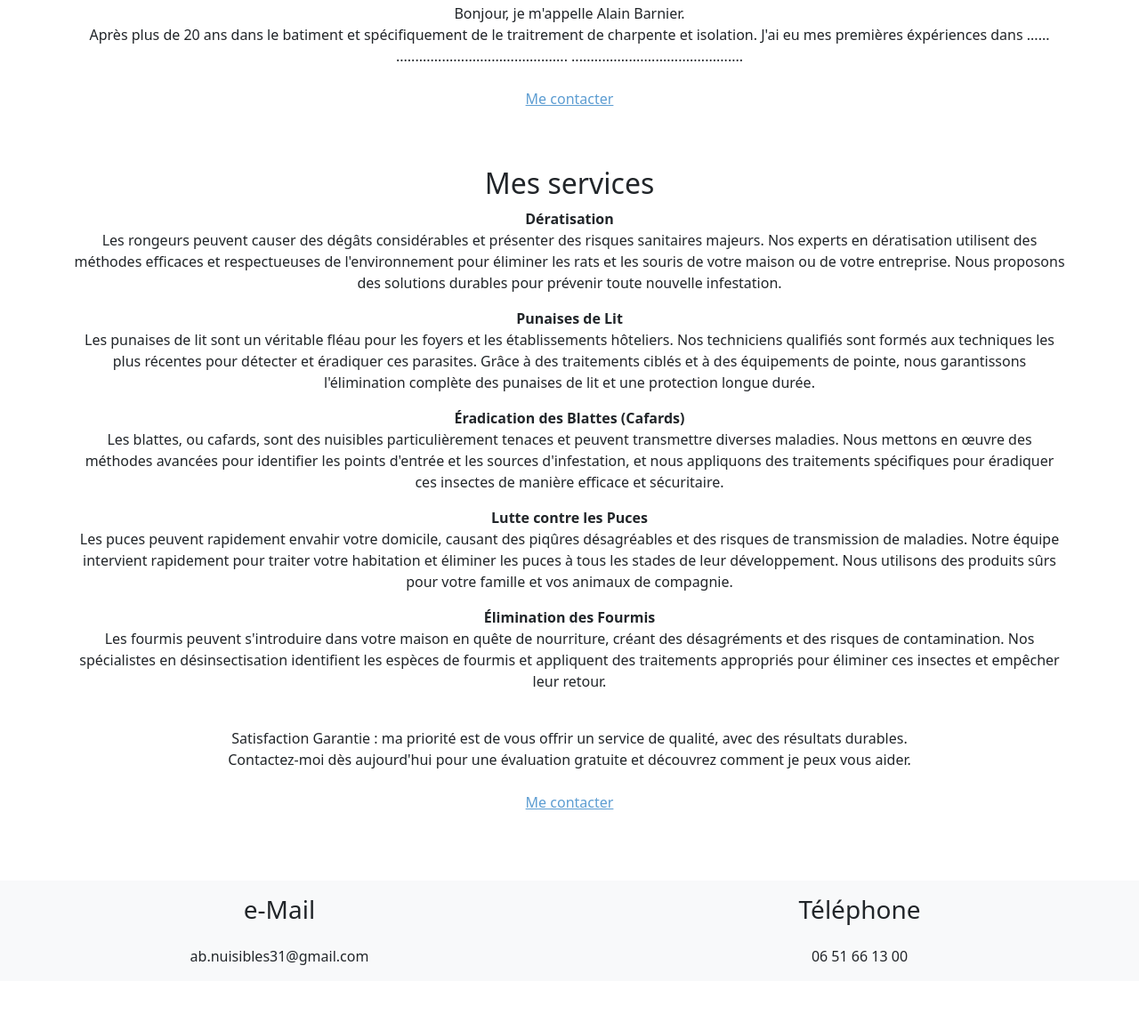
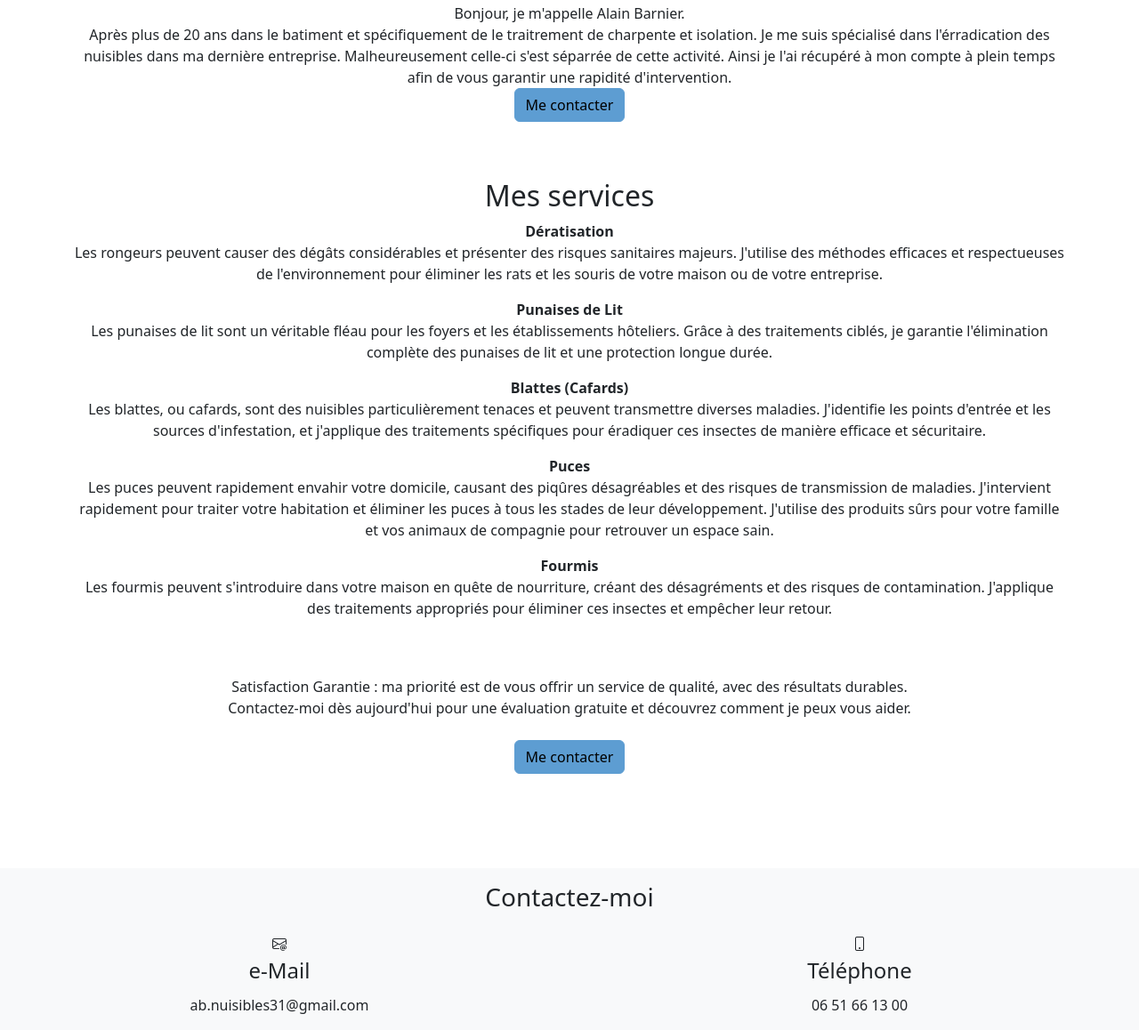
Before and after one commit to NaudCode/AB_Nuisibles_31, a website: page index.html in a window 1280 px wide. Shown: the part 519-1677 px from the top of the page at 89% size. Before the commit the page ends 1622 px from the top, so only its background shows below. Drawn offline with nearby package versions, Linux system fonts and the light colour scheme.

Commit message:
ajout bouton au lieu des liens

```diff
--- a/index.html
+++ b/index.html
@@ -6,6 +6,7 @@
 
     <title>AB Nuisibles 31</title>
 
+    <link rel="stylesheet" href="./node_modules/bootstrap-icons/font/bootstrap-icons.css">
     <link rel="stylesheet" href="./scss/main.css">
 
 </head>
@@ -52,7 +53,7 @@
                     Protégez votre espace de vie avec mon expertise. <br>
                     Éradication garantie pour des lieux sains.<br>
                     <br>
-                    <a href="#mes_services">Voir mes services</a>
+                    <a href="#mes_services" class="btn btn-primary">Voir mes services</a>
                 </div>
             </div>
         </section>
@@ -69,11 +70,9 @@
               <p>
                 Bonjour, je m'appelle Alain Barnier.<br>
                 Après plus de 20 ans dans le batiment et spécifiquement de le traitrement de charpente et isolation.
-                J'ai eu mes premières éxpériences dans ......
-                .............................................
-                .............................................<br>
-                <br>
-                <a href="#contact">Me contacter</a>
+                Je me suis spécialisé dans l'érradication des nuisibles dans ma dernière entreprise. Malheureusement celle-ci s'est séparrée de cette activité.
+                Ainsi je l'ai récupéré à mon compte à plein temps afin de vous garantir une rapidité d'intervention.<br>
+                <a href="#contact" class="btn btn-primary">Me contacter</a>
               </p>
             </div>
               </div>
@@ -92,30 +91,36 @@
               <div class="col-md-auto" id="mes_services">
                 <h2>Mes services</h2>
               <p><b>Dératisation</b><br>
-                Les rongeurs peuvent causer des dégâts considérables et présenter des risques sanitaires majeurs. Nos experts en dératisation utilisent des méthodes efficaces et respectueuses de l'environnement pour éliminer les rats et les souris de votre maison ou de votre entreprise. Nous proposons des solutions durables pour prévenir toute nouvelle infestation.
+                Les rongeurs peuvent causer des dégâts considérables et présenter des risques sanitaires majeurs.
+                J'utilise des méthodes efficaces et respectueuses de l'environnement pour éliminer les rats et les souris de votre maison ou de votre entreprise.
               </p>
 
               <p><b>Punaises de Lit</b><br>
-                Les punaises de lit sont un véritable fléau pour les foyers et les établissements hôteliers. Nos techniciens qualifiés sont formés aux techniques les plus récentes pour détecter et éradiquer ces parasites. Grâce à des traitements ciblés et à des équipements de pointe, nous garantissons l'élimination complète des punaises de lit et une protection longue durée.
+                Les punaises de lit sont un véritable fléau pour les foyers et les établissements hôteliers.
+                Grâce à des traitements ciblés, je garantie l'élimination complète des punaises de lit et une protection longue durée.
               </p>
 
-              <p><b>Éradication des Blattes (Cafards)</b><br>
-                Les blattes, ou cafards, sont des nuisibles particulièrement tenaces et peuvent transmettre diverses maladies. Nous mettons en œuvre des méthodes avancées pour identifier les points d'entrée et les sources d'infestation, et nous appliquons des traitements spécifiques pour éradiquer ces insectes de manière efficace et sécuritaire.
+              <p><b>Blattes (Cafards)</b><br>
+                Les blattes, ou cafards, sont des nuisibles particulièrement tenaces et peuvent transmettre diverses maladies.
+                J'identifie les points d'entrée et les sources d'infestation, et j'applique des traitements spécifiques pour éradiquer ces insectes de manière efficace et sécuritaire.
               </p>
 
-              <p><b>Lutte contre les Puces</b><br>
-                Les puces peuvent rapidement envahir votre domicile, causant des piqûres désagréables et des risques de transmission de maladies. Notre équipe intervient rapidement pour traiter votre habitation et éliminer les puces à tous les stades de leur développement. Nous utilisons des produits sûrs pour votre famille et vos animaux de compagnie.
+              <p><b>Puces</b><br>
+                Les puces peuvent rapidement envahir votre domicile, causant des piqûres désagréables et des risques de transmission de maladies.
+                J'intervient rapidement pour traiter votre habitation et éliminer les puces à tous les stades de leur développement.
+                J'utilise des produits sûrs pour votre famille et vos animaux de compagnie pour retrouver un espace sain.
               </p>
 
-              <p><b>Élimination des Fourmis</b><br>
-                Les fourmis peuvent s'introduire dans votre maison en quête de nourriture, créant des désagréments et des risques de contamination. Nos spécialistes en désinsectisation identifient les espèces de fourmis et appliquent des traitements appropriés pour éliminer ces insectes et empêcher leur retour.
+              <p><b>Fourmis</b><br>
+                Les fourmis peuvent s'introduire dans votre maison en quête de nourriture, créant des désagréments et des risques de contamination.
+                J'applique des traitements appropriés pour éliminer ces insectes et empêcher leur retour.
               </p>
-              <br>
+              <br><br>
               <p>
                 Satisfaction Garantie : ma priorité est de vous offrir un service de qualité, avec des résultats durables.<br>
                 Contactez-moi dès aujourd'hui pour une évaluation gratuite et découvrez comment je peux vous aider.<br>
                 <br>
-                <a href="#contact">Me contacter</a>
+                <a href="#contact" class="btn btn-primary">Me contacter</a>
               </p>
             </div>
               </div>
@@ -128,13 +133,18 @@
     </main>
 
     <footer class="text-center" id="contact">
+        <div class="p-3">
+          <h3>Contactez-moi</h3>
+        </div>
         <div class="row">
             <div class="col-sm-6">
-                <h3 class="p-3">e-Mail</h3>
+              <i class="bi bi-envelope-at"></i>
+              <h4 class="p-1"> e-Mail</h4>
                 <p>ab.nuisibles31@gmail.com</p>
             </div>
             <div class="col-sm-6">
-                <h3 class="p-3">Téléphone</h3>
+              <i class="bi bi-phone"></i>
+              <h4 class="p-1"> Téléphone</h4>
                 <p>06 51 66 13 00</p>
             </div>
         </div>
--- a/scss/main.scss
+++ b/scss/main.scss
@@ -12,7 +12,6 @@ footer{
     width: 100%;
     min-height: 60px; /* Minimum height of the footer */
     background-color: #f8f9fa;
-    //display: flex;
     align-items: center; /* Center content vertically */
     justify-content: center; /* Center content horizontally */
 }
```
Also changed, not shown: scss/main.css, 2 other files.
